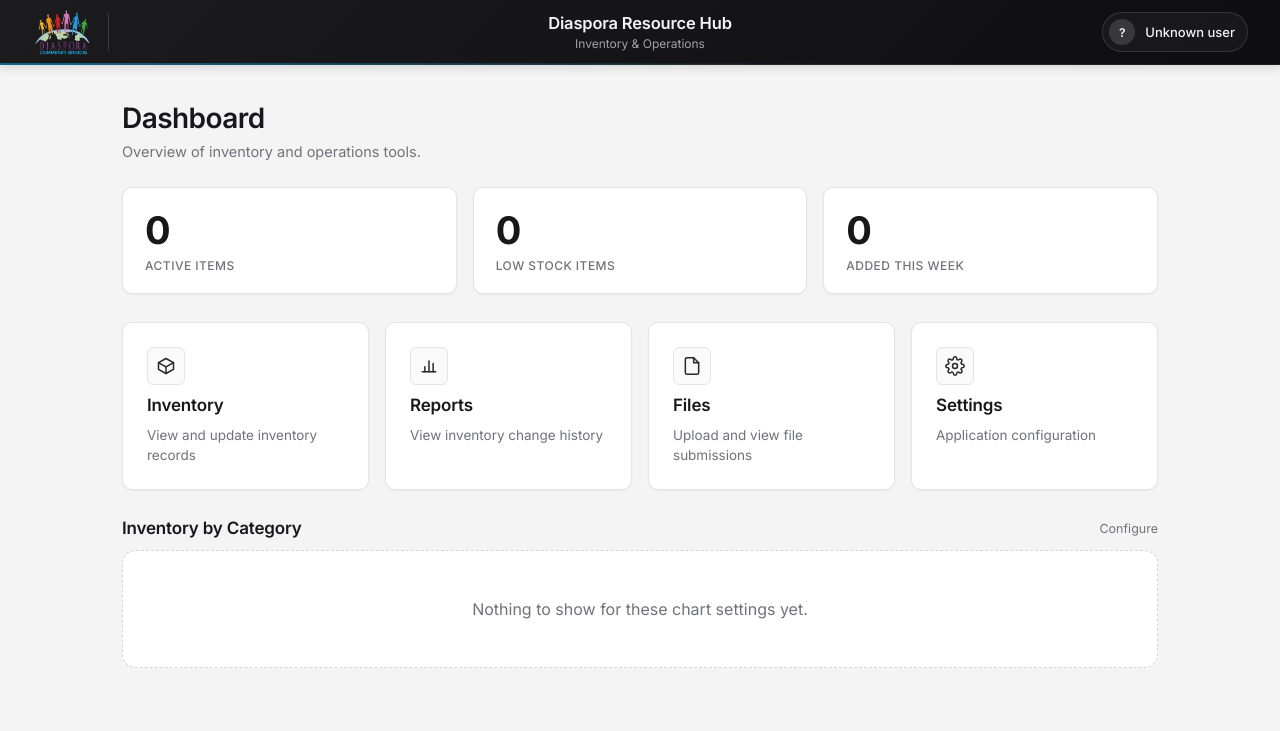
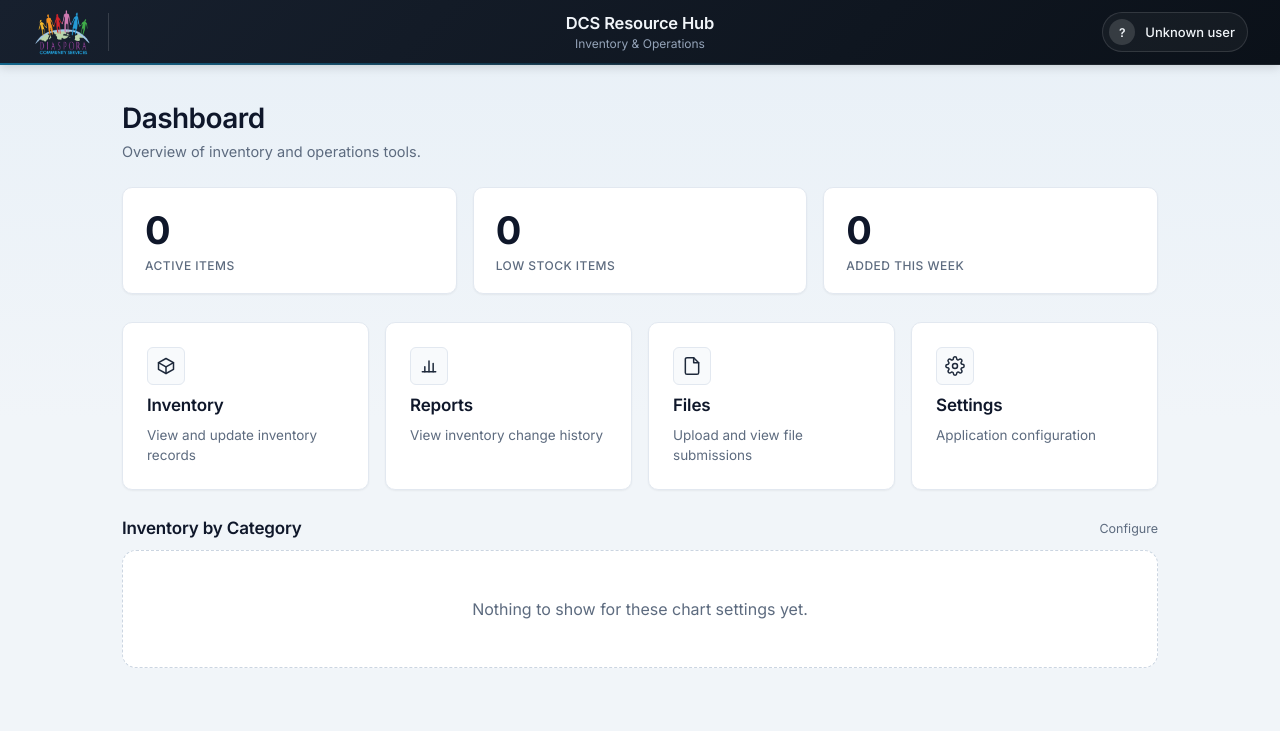
Before and after one commit to Jacob1531/InventoryTest, a Flask app: page / in a window 1280 px wide. Shown: the top 731 px of the page. Run offline with Flask 3, Linux system fonts and the light colour scheme; some libraries are stand-ins or nearby versions.

Commit message:
updated design to make it more visually appealing

```diff
--- a/static/style.css
+++ b/static/style.css
@@ -2,26 +2,36 @@
    Design tokens
    ========================================================================== */
 :root {
-    --bg: #f4f4f5;
+    /* Neutrals sit on a SLATE base (a blue-tinted gray) rather than zinc
+       (pure, hueless gray). Same visual weight, but every surface, border
+       and text colour now shares a hint of the brand's hue - which is what
+       makes the palette read as harmonised rather than as gray-plus-a-blue-
+       button. Deliberately not literally blue: tinting backgrounds an
+       obvious blue looks like a colour filter, not a design. */
+    --bg: #f1f5f9;
+    --bg-tint: #e8f0f7;          /* used for the page's soft top gradient */
     --surface: #ffffff;
-    --surface-muted: #fafafa;
-    --border: #e4e4e7;
-    --border-strong: #d4d4d8;
-
-    --text: #18181b;
-    --text-muted: #71717a;
-    --text-faint: #a1a1aa;
-
-    --header-bg: #1c1c1e;
-    --header-bg-end: #0e0e10;
-    --header-text: #f4f4f5;
-    --header-text-muted: #a1a1aa;
-
-    --accent: #52525b;
-    --accent-strong: #27272a;
+    --surface-muted: #f8fafc;
+    --border: #e2e8f0;
+    --border-strong: #cbd5e1;
+
+    --text: #0f172a;
+    /* Both nudged darker than the stock slate values so they clear WCAG
+       contrast against the tinted page background (the previous zinc
+       palette was marginally under: 4.40 and 2.56). */
+    --text-muted: #5d6b7f;
+    --text-faint: #7a899e;
+
+    --header-bg: #17202e;
+    --header-bg-end: #0b1119;
+    --header-text: #f1f5f9;
+    --header-text-muted: #94a3b8;
+
+    --accent: #475569;
+    --accent-strong: #1e293b;
     --accent-contrast: #ffffff;
 
-    /* Brand accent, sampled from the Diaspora logo (#1890c0) and darkened
+    /* Brand accent, sampled from the DCS logo (#1890c0) and darkened
        to #127099 so white button text clears WCAG AA (5.5:1 vs 3.6:1 for
        the raw logo blue). Used sparingly - primary actions, focus rings,
        and hover states. Everything else stays neutral gray. */
@@ -98,7 +111,13 @@
 body {
     margin: 0;
     font-family: var(--font-sans);
+    /* Flat colour underneath, with a soft tint fading out over the first
+       screenful. Adds depth near the header without the page ever looking
+       "blue". fixed attachment keeps it anchored while scrolling. */
     background-color: var(--bg);
+    background-image: linear-gradient(180deg, var(--bg-tint) 0%, var(--bg) 420px);
+    background-repeat: no-repeat;
+    background-attachment: fixed;
     color: var(--text);
     -webkit-font-smoothing: antialiased;
 }
--- a/templates/base.html
+++ b/templates/base.html
@@ -4,7 +4,7 @@
     <meta charset="UTF-8">
     <meta name="viewport" content="width=device-width, initial-scale=1">
     <meta name="csrf-token" content="{{ csrf_token() }}">
-    <title>{% if title %}{{ title }} · Diaspora Resource Hub{% else %}Diaspora Resource Hub{% endif %}</title>
+    <title>{% if title %}{{ title }} · DCS Resource Hub{% else %}DCS Resource Hub{% endif %}</title>
     <script>
         // Applied before first paint to avoid a flash of the wrong theme.
         (function () {
@@ -33,7 +33,7 @@
         <span class="brand-divider"></span>
     </a>
     <a href="{{ url_for('main.dashboard') }}" class="brand-text">
-        <span class="brand-name">Diaspora Resource Hub</span>
+        <span class="brand-name">DCS Resource Hub</span>
         <span class="brand-tagline">Inventory &amp; Operations</span>
     </a>
     <a href="{{ url_for('settings.account_settings') }}" class="header-account">
```
Also changed, not shown: other parts of static/style.css (+21 -18 lines).
